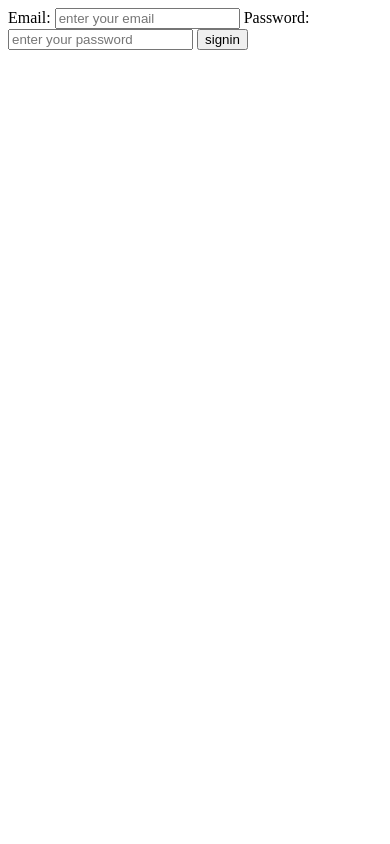
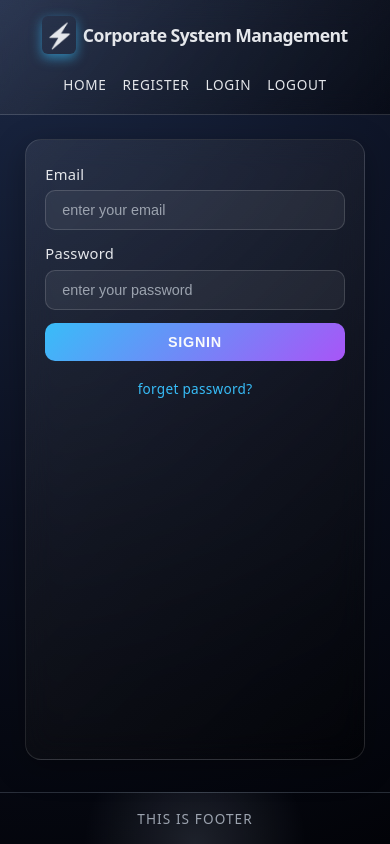
Before and after one commit to guptavaishali628/Django--Dynamic-Project-based-on-Corporate-Field-, a Django app: page /login/ in a window 390 px wide. Run offline with Django 5.2, Linux system fonts and the light colour scheme.

Commit message:
add css in DTL

```diff
--- a/project/app/static/css/index.css
+++ b/project/app/static/css/index.css
@@ -0,0 +1,143 @@
+/* Global reset + base */
+* {
+  margin: 0;
+  padding: 0;
+  box-sizing: border-box;
+}
+
+body {
+  font-family: system-ui, -apple-system, BlinkMacSystemFont, "Segoe UI", sans-serif;
+  min-height: 100vh;
+  display: flex;
+  flex-direction: column;
+  background: radial-gradient(circle at top left, #1b2845, #0b1020 55%, #020308);
+  color: #f5f5f5;
+}
+
+/* Navbar Flex Layout */
+nav {
+  position: sticky;
+  top: 0;
+  z-index: 10;
+  backdrop-filter: blur(14px);
+  -webkit-backdrop-filter: blur(14px);
+  background: linear-gradient(135deg, rgba(255, 255, 255, 0.08), rgba(0, 0, 0, 0.4));
+  border-bottom: 1px solid rgba(255, 255, 255, 0.12);
+  display: flex;
+  justify-content: space-between;
+  align-items: center;
+  padding: 0.9rem 5vw;
+}
+
+/* Brand Name/Logo */
+nav span {
+  font-size: 1.3rem;
+  font-weight: 800;
+  letter-spacing: -0.03em;
+  background-color: #e5e7eb;
+  -webkit-background-clip: text;
+  -webkit-text-fill-color: transparent;
+  background-clip: text;
+  display: flex;
+  align-items: center;
+  gap: 0.4rem;
+}
+
+/* Icon before brand name */
+nav span::before {
+  content: "⚡";
+  font-size: 1.5rem;
+  color: #e5e7eb;
+  border-radius: 6px;
+  padding: 0.15rem;
+  box-shadow: 0 4px 12px rgba(56, 189, 248, 0.6);
+}
+
+/* Nav list layout */
+nav ul {
+  list-style: none;
+  display: flex;
+  justify-content: flex-end;
+  gap: 1.8rem;
+  margin: 0;
+  padding: 0;
+}
+
+/* Nav links */
+nav a {
+  position: relative;
+  text-decoration: none;
+  color: #e5e7eb;
+  font-size: 0.98rem;
+  letter-spacing: 0.05em;
+  text-transform: uppercase;
+  padding-bottom: 0.25rem;
+  transition: all 0.25s ease;
+}
+
+/* Underline hover effect */
+nav a::after {
+  content: "";
+  position: absolute;
+  left: 0;
+  bottom: 0;
+  height: 2px;
+  width: 0;
+  background: linear-gradient(90deg, #38bdf8, #a855f7, #ec4899);
+  border-radius: 999px;
+  transition: width 0.3s ease;
+}
+
+nav a:hover {
+  color: #f9fafb;
+  transform: translateY(-1px);
+}
+
+nav a:hover::after {
+  width: 100%;
+}
+
+/* Page content wrapper */
+body > :not(nav):not(footer) {
+  flex: 1;
+  width: min(1120px, 92vw);
+  margin: 2.5rem auto 2rem;
+}
+
+/* Footer */
+footer {
+  padding: 1rem 5vw;
+  text-align: center;
+  font-size: 0.85rem;
+  letter-spacing: 0.08em;
+  text-transform: uppercase;
+  color: #9ca3af;
+  border-top: 1px solid rgba(148, 163, 184, 0.25);
+  background: radial-gradient(circle at bottom, rgba(148, 163, 184, 0.18), transparent 55%);
+}
+
+/* Small screens */
+@media (max-width: 600px) {
+  nav {
+    flex-direction: column;
+    gap: 1rem;
+    padding: 1rem 5vw;
+  }
+
+  nav ul {
+    justify-content: center;
+    gap: 1rem;
+  }
+
+  nav span {
+    font-size: 1.1rem;
+  }
+
+  nav a {
+    font-size: 0.85rem;
+  }
+
+  body > :not(nav):not(footer) {
+    margin-top: 1.5rem;
+  }
+}
--- /dev/null
+++ b/project/app/static/css/login.css
@@ -0,0 +1,114 @@
+/* Form Container - Compact like Register */
+ form {
+  background: linear-gradient(135deg, rgba(255, 255, 255, 0.08), rgba(0, 0, 0, 0.4));
+  backdrop-filter: blur(14px);
+  -webkit-backdrop-filter: blur(14px);
+  border: 1px solid rgba(255, 255, 255, 0.12);
+  border-radius: 16px;
+  padding: 1.5rem;
+  width: 100%;
+  max-width: 380px;
+  box-shadow: 0 8px 32px rgba(0, 0, 0, 0.3);
+  min-height: 280px;
+}
+
+/* Labels */
+label {
+  display: block;
+  font-size: 0.92rem;
+  font-weight: 500;
+  color: #e5e7eb;
+  margin-bottom: 0.4rem;
+  letter-spacing: 0.02em;
+}
+
+/* Input Fields - Compact */
+input {
+  width: 100%;
+  padding: 0.5rem 0.8rem;
+  background: rgba(255, 255, 255, 0.06);
+  border: 1px solid rgba(255, 255, 255, 0.15);
+  border-radius: 10px;
+  color: #f9fafb;
+  font-size: 0.92rem;
+  transition: all 0.25s ease;
+  margin-bottom: 0.8rem;
+}
+
+input::placeholder {
+  color: #9ca3af;
+}
+
+input:focus {
+  outline: none;
+  border-color: rgba(56, 189, 248, 0.5);
+  box-shadow: 0 0 0 3px rgba(56, 189, 248, 0.1);
+}
+
+/* Error Messages */
+form p {
+  color: #f87171 !important;
+  font-size: 0.82rem;
+  margin: -0.6rem 0 0.8rem 0;
+  font-weight: 500;
+  letter-spacing: 0.02em;
+  text-align: center;
+}
+
+/* Submit Button */
+button {
+  width: 100%;
+  padding: 0.6rem 1.6rem;
+  background: linear-gradient(135deg, #38bdf8, #a855f7);
+  border: none;
+  border-radius: 10px;
+  color: #f9fafb;
+  font-size: 0.95rem;
+  font-weight: 600;
+  letter-spacing: 0.05em;
+  text-transform: uppercase;
+  cursor: pointer;
+  transition: all 0.3s ease;
+  margin-bottom: 0.8rem;
+}
+
+button:hover {
+  transform: translateY(-1px);
+  box-shadow: 0 10px 25px rgba(56, 189, 248, 0.3);
+}
+
+button:active {
+  transform: translateY(0);
+}
+
+/* Forget Password Link */
+a {
+  display: block;
+  color: #38bdf8;
+  font-size: 0.85rem;
+  text-align: center;
+  text-decoration: none;
+  font-weight: 500;
+  letter-spacing: 0.02em;
+  transition: color 0.25s ease;
+  margin-top: 0.3rem;
+}
+
+a:hover {
+  color: #60a5fa;
+  text-decoration: underline;
+}
+
+/* Responsive */
+@media (max-width: 600px) {
+  form {
+    padding: 1.5rem 1.2rem;
+    margin: 1rem;
+    max-width: 340px;
+  }
+
+  input, button {
+    padding: 0.7rem 1rem;
+    font-size: 0.9rem;
+  }
+}
--- a/project/app/templates/index.html
+++ b/project/app/templates/index.html
@@ -5,16 +5,29 @@
 <head>
     <meta charset="UTF-8">
     <meta name="viewport" content="width=device-width, initial-scale=1.0">
+    {% block title %}
     <title>Corporate Dynamic Website</title>
-    <link rel="stylesheet" href="{% static 'css/index.css'%}">
+     {% endblock title %}
+
+     <link rel="stylesheet" href="{% static 'css/index.css'%}">
+
+     {% block css %}
+     {% endblock css %}
 </head>
 <body>
     <nav>
+        <span>Corporate System Management</span>
         <ul>
+            <li><a href="{% url 'home' %}">Home</a></li>
             <li><a href="{% url 'register' %}">Register</a></li>
             <li><a href="{% url 'login' %}">Login</a></li>
-            <li><a href="{% url 'login' %}">Logout</a></li>
+            <li><a href="{% url 'home' %}">Logout</a></li>
         </ul>
     </nav>
+    {% block content %}
+    {% endblock content %}
+    <footer>
+        This is footer
+    </footer>
 </body>
 </html>
--- a/project/app/templates/login.html
+++ b/project/app/templates/login.html
@@ -1,7 +1,27 @@
-{{Newusermsg}}
-<form action="{% url 'signin' %}" method="post">
+{% extends 'index.html' %}
+
+{% block title %}
+    <title>Login</title>
+{% endblock title %}
+
+{% load static%}
+
+{% block css %}
+   <link rel="stylesheet" href="{% static 'css/login.css' %}">
+{% endblock css %}
+
+{% block content %}
+
+<form action="{% url 'signin' %}" method="post" class="login-form">
 {% csrf_token %}
-    Email: <input type="email" name="email" placeholder="enter your email">
-    Password: <input type="password" name="password" placeholder="enter your password">
+    {% if Newusermsg %}<p>{{Newusermsg}}</p>{% endif %}
+    <label for="email">Email</label>
+    <input type="email" name="email" placeholder="enter your email">
+
+    <label for="password">Password</label>
+    <input type="password" name="password" placeholder="enter your password">
     <button type="submit">signin</button>
+    <a>forget password?</a>
 </form>
+
+{% endblock content %}
--- a/project/app/templates/register_emp.html
+++ b/project/app/templates/register_emp.html
@@ -1,3 +1,5 @@
+
+{% block content %}
 <form action="{% url 'add_emp' %}" method="post">
     {% csrf_token %}
     Employee Name: <input type="text" name="emp_name" placeholder="enter employee name"><br><br>
@@ -11,3 +13,4 @@
     Employee Password : <input type="password" name="emp_password" placeholder="enter employee password"><br><br>
     <button type="submit" name="add_emp" value="">Add Employee</button>
 </form>
+{% endblock content %}
--- a/project/app/views.py
+++ b/project/app/views.py
@@ -6,16 +6,13 @@ from django.contrib.auth import authenticate
 
 # Create your views here.
 
-def index(req):
-    return render(req, 'index.html')
+def home(req):
+    return render(req, 'home.html')
 
 def register(req):
     return render(req, 'register.html')
 
 def login(req):
-    return render(req, 'login.html')
-
-def logout(req):
     return render(req, 'login.html')
 
 def user(req):
@@ -99,3 +96,9 @@ def add_emp(req):
                 Emp_username=emp_username,
                 Emp_password=emp_password).save()
             return render('aadmin')
+
+
+
+#  logout code
+def logout(req):
+    return render(req,'home.html')
--- a/project/project/urls.py
+++ b/project/project/urls.py
@@ -23,7 +23,7 @@ from app.views import *
 
 urlpatterns = [
     path('admin/', admin.site.urls),
-    path('', index, name='index'),
+    path('', home, name='home'),
     path('register/', register, name='register'),
     path('login/', login, name='login'),
     path('logout/', logout, name='logout'),
```
Also changed, not shown: project/app/static/css/register.css (added, +94 -0 lines), project/app/templates/forget_pass.html (added, +7 -0 lines), project/app/templates/home.html (added, +16 -0 lines), project/app/templates/register.html (+30 -7 lines), project/app/static/css/home.css (added), project/app/static/css/register_emp.css (added), project/db.sqlite3.
